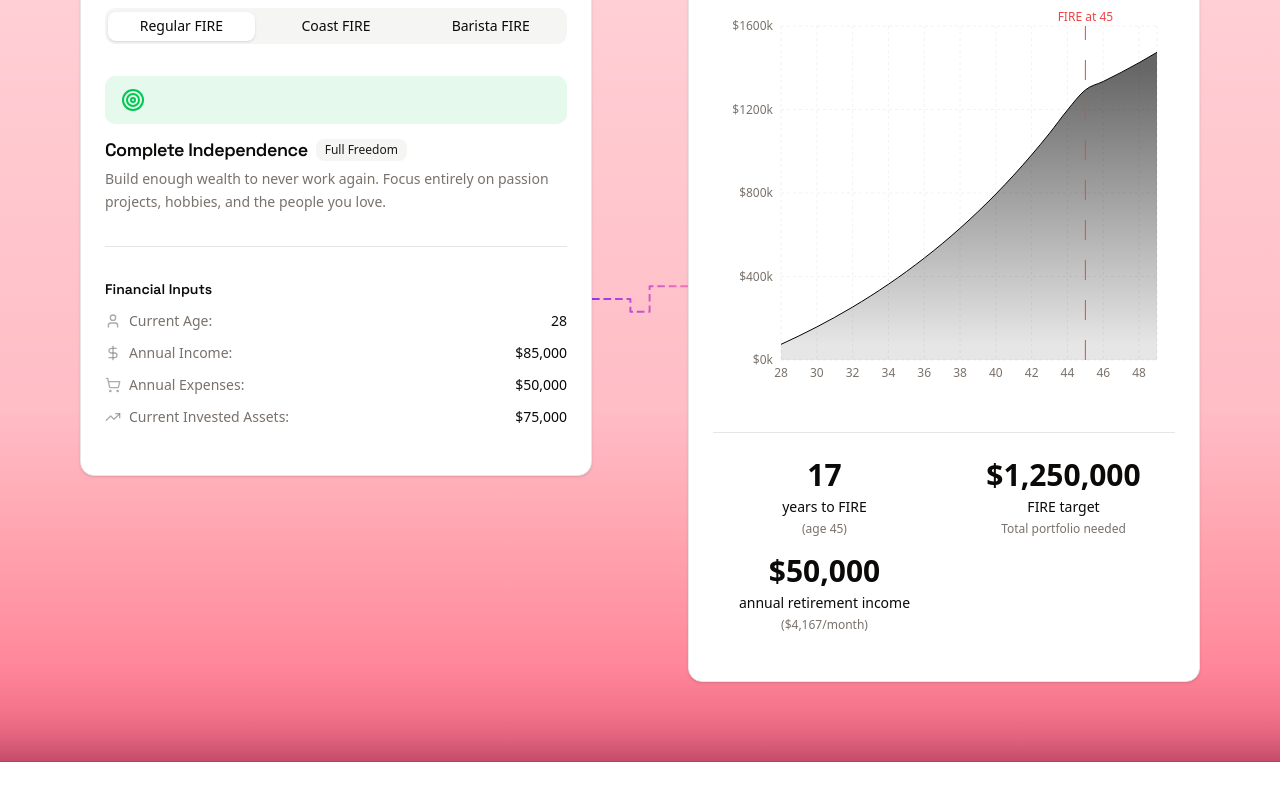
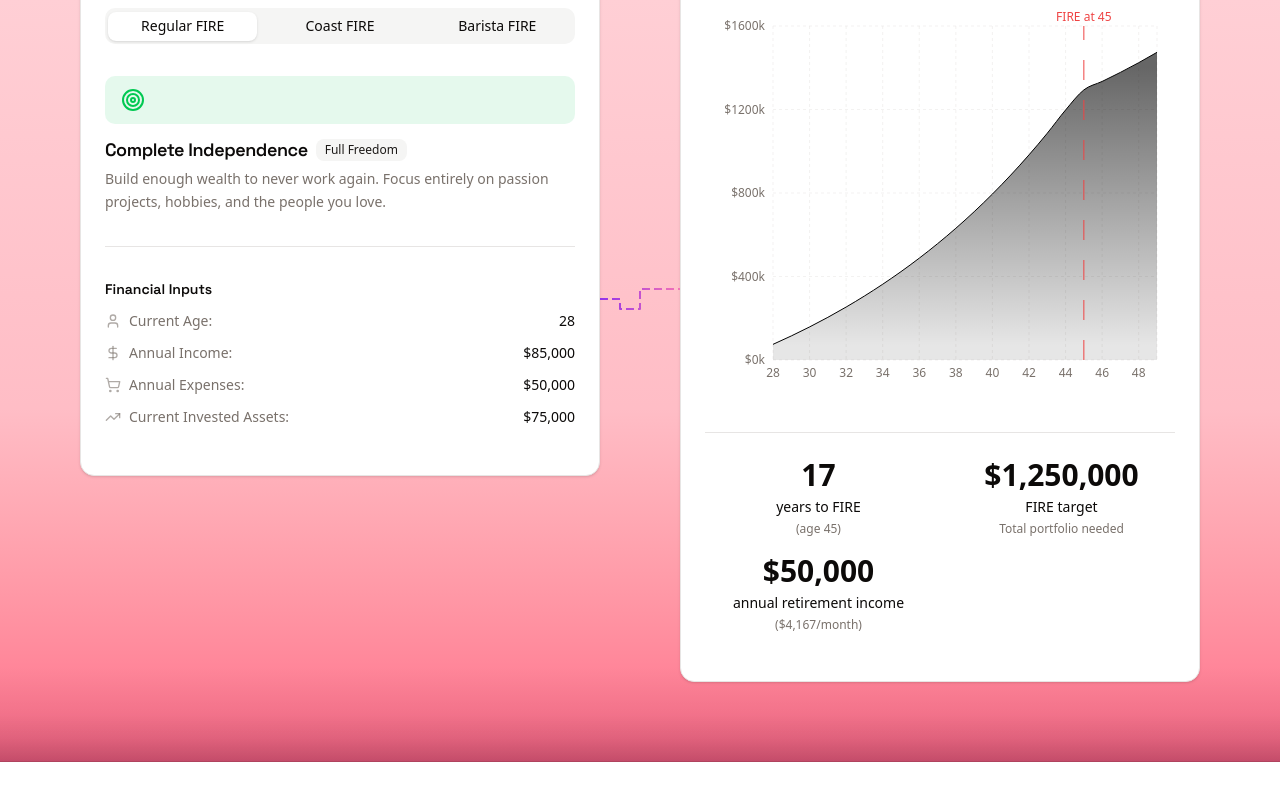
Before and after one commit to schelskedevco/ignidash-legacy, a Next.js app: page / in a window 1280 px wide. Shown: the part 1082-1882 px from the top of the page. Built offline with nearby package versions, Linux system fonts and the light colour scheme.

Commit message:
update to wire

```diff
--- a/src/components/sections/fire-scenarios/connecting-wire.tsx
+++ b/src/components/sections/fire-scenarios/connecting-wire.tsx
@@ -2,9 +2,9 @@ export function ConnectingWire() {
   return (
     <div className="relative flex items-center justify-center">
       {/* Horizontal wire for lg+ screens */}
-      <div className="hidden h-32 w-24 items-center justify-center lg:flex">
+      <div className="hidden h-20 w-20 items-center justify-center lg:flex">
         <svg
-          viewBox="0 0 150 100"
+          viewBox="0 0 120 80"
           className="h-full w-full"
           preserveAspectRatio="xMidYMid meet"
         >
@@ -15,7 +15,7 @@ export function ConnectingWire() {
             </linearGradient>
           </defs>
           <path
-            d="M0,50 H60 V70 H90 V30 H150"
+            d="M0,40 H30 V55 H60 V25 H120"
             stroke="url(#wireGradientH)"
             strokeWidth="3"
             strokeLinejoin="round"
@@ -33,9 +33,9 @@ export function ConnectingWire() {
       </div>
 
       {/* Vertical wire for smaller screens */}
-      <div className="flex h-24 w-20 items-center justify-center lg:hidden">
+      <div className="flex h-20 w-16 items-center justify-center lg:hidden">
         <svg
-          viewBox="0 0 100 150"
+          viewBox="0 0 80 120"
           className="h-full w-full"
           preserveAspectRatio="xMidYMid meet"
         >
@@ -46,7 +46,7 @@ export function ConnectingWire() {
             </linearGradient>
           </defs>
           <path
-            d="M50,0 V60 H30 V90 H70 V150"
+            d="M40,0 V30 H25 V60 H55 V120"
             stroke="url(#wireGradientV)"
             strokeWidth="3"
             strokeLinejoin="round"
```
